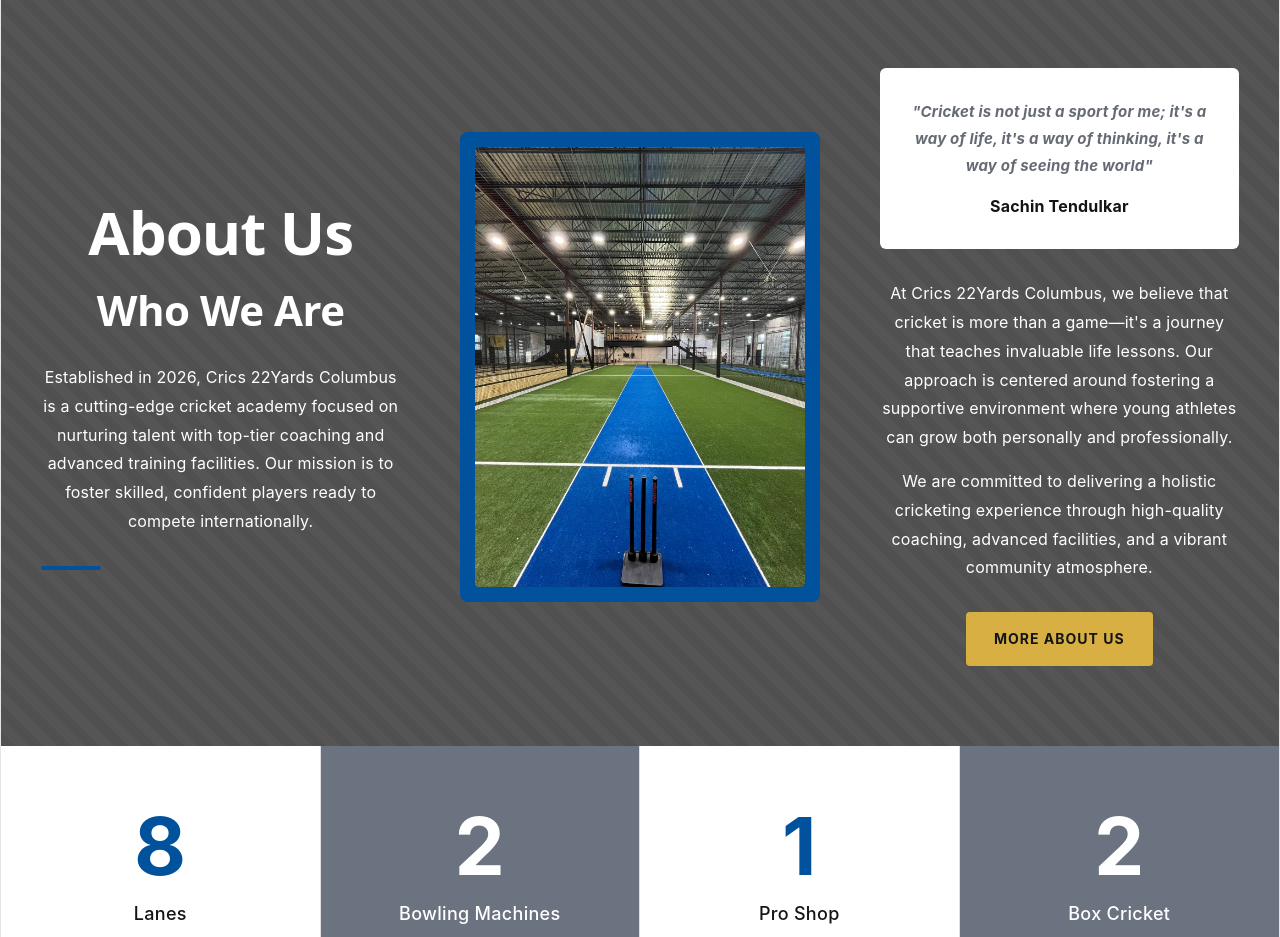
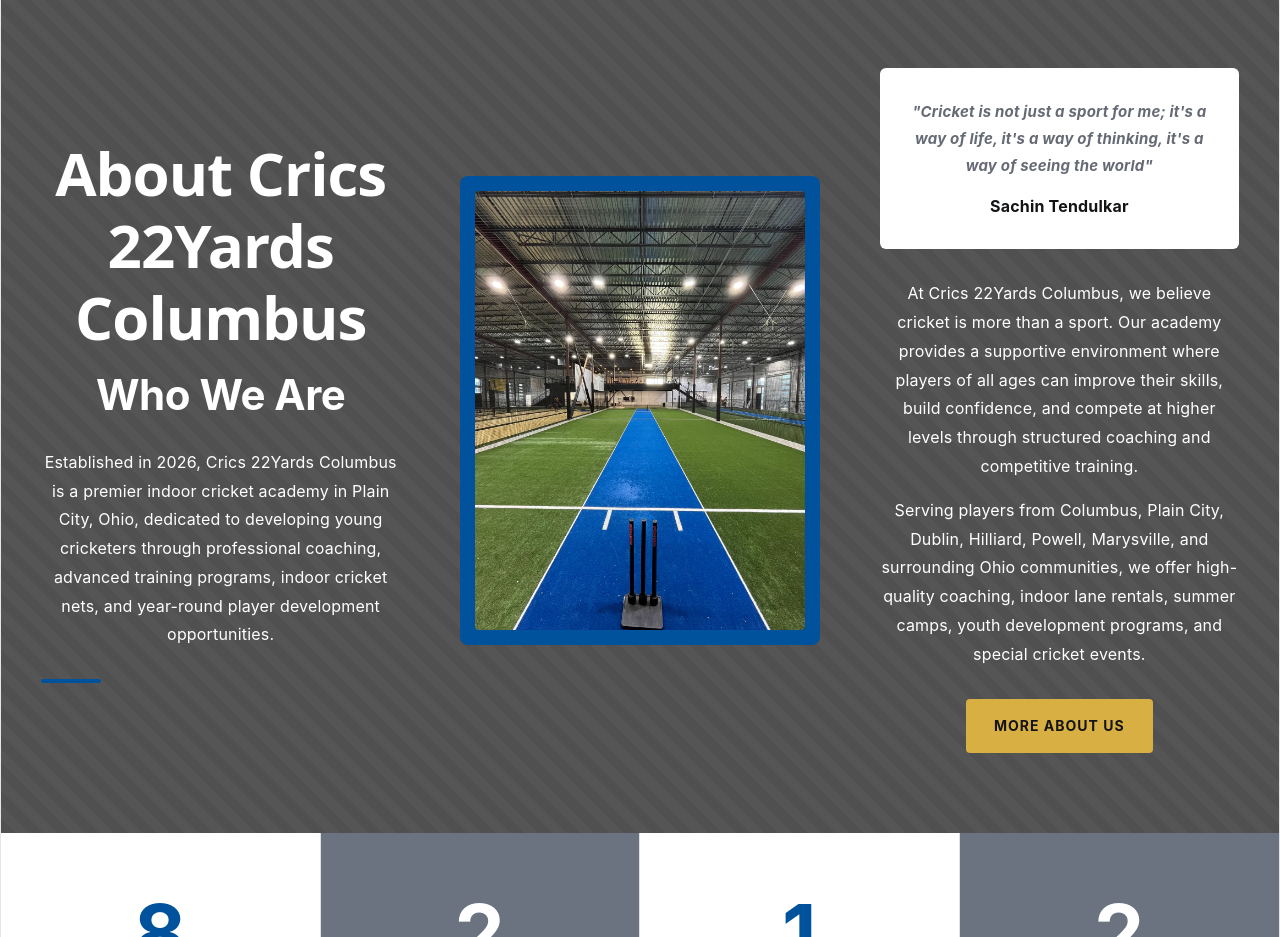
Before and after one commit to Project123margam360/crics22yards, a React (Vite) app: page / in a window 1280 px wide. Shown: the part 1020-1957 px from the top of the page. Built offline with nearby package versions, Linux system fonts and the light colour scheme.

Commit message:
Revise About section with updated information
Updated the About section content to reflect the academy's focus and services more accurately.

```diff
--- a/src/components/About.jsx
+++ b/src/components/About.jsx
@@ -9,18 +9,24 @@
       <div className="about-container">
         {/* Left Column */}
         <div className="about-left">
-          <h1 className="about-heading">About Us</h1>
-          <h2 className="about-subheading">Who We Are</h2>
+          <h2 className="about-heading">About Crics 22Yards Columbus</h2>
+          <h3 className="about-subheading">Who We Are</h3>
+
           <p className="about-description">
-            Established in 2026, Crics 22Yards Columbus is a cutting-edge cricket academy focused on nurturing talent with top-tier coaching and advanced training facilities. Our mission is to foster skilled, confident players ready to compete internationally.
+            Established in 2026, Crics 22Yards Columbus is a premier indoor cricket academy in Plain City, Ohio, dedicated to developing young cricketers through professional coaching, advanced training programs, indoor cricket nets, and year-round player development opportunities.
           </p>
+
           <div className="about-accent-line"></div>
         </div>
 
         {/* Center Column - Image */}
         <div className="about-center">
           <div className="about-image-frame">
-            <img src={cricketField} alt="Cricket Field" className="about-image" />
+            <img
+              src={cricketField}
+              alt="Indoor cricket training facility at Crics 22Yards Columbus Ohio"
+              className="about-image"
+            />
           </div>
         </div>
 
@@ -35,14 +41,17 @@
 
           <div className="about-content">
             <p>
-              At Crics 22Yards Columbus, we believe that cricket is more than a game—it's a journey that teaches invaluable life lessons. Our approach is centered around fostering a supportive environment where young athletes can grow both personally and professionally.
+              At Crics 22Yards Columbus, we believe cricket is more than a sport. Our academy provides a supportive environment where players of all ages can improve their skills, build confidence, and compete at higher levels through structured coaching and competitive training.
             </p>
+
             <p>
-              We are committed to delivering a holistic cricketing experience through high-quality coaching, advanced facilities, and a vibrant community atmosphere.
+              Serving players from Columbus, Plain City, Dublin, Hilliard, Powell, Marysville, and surrounding Ohio communities, we offer high-quality coaching, indoor lane rentals, summer camps, youth development programs, and special cricket events.
             </p>
           </div>
 
-          <Link to="/about" className="about-button">More About Us</Link>
+          <Link to="/about" className="about-button">
+            More About Us
+          </Link>
         </div>
       </div>
     </section>
```
